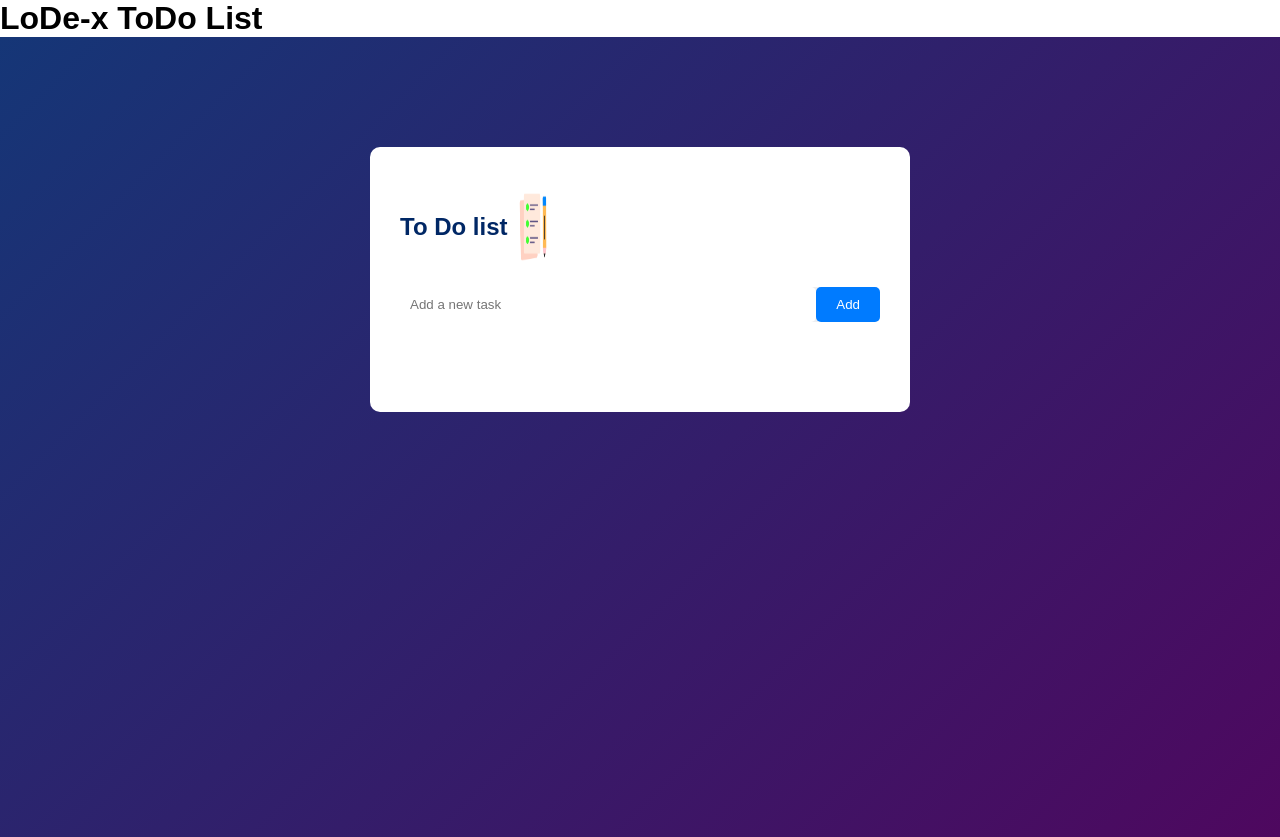
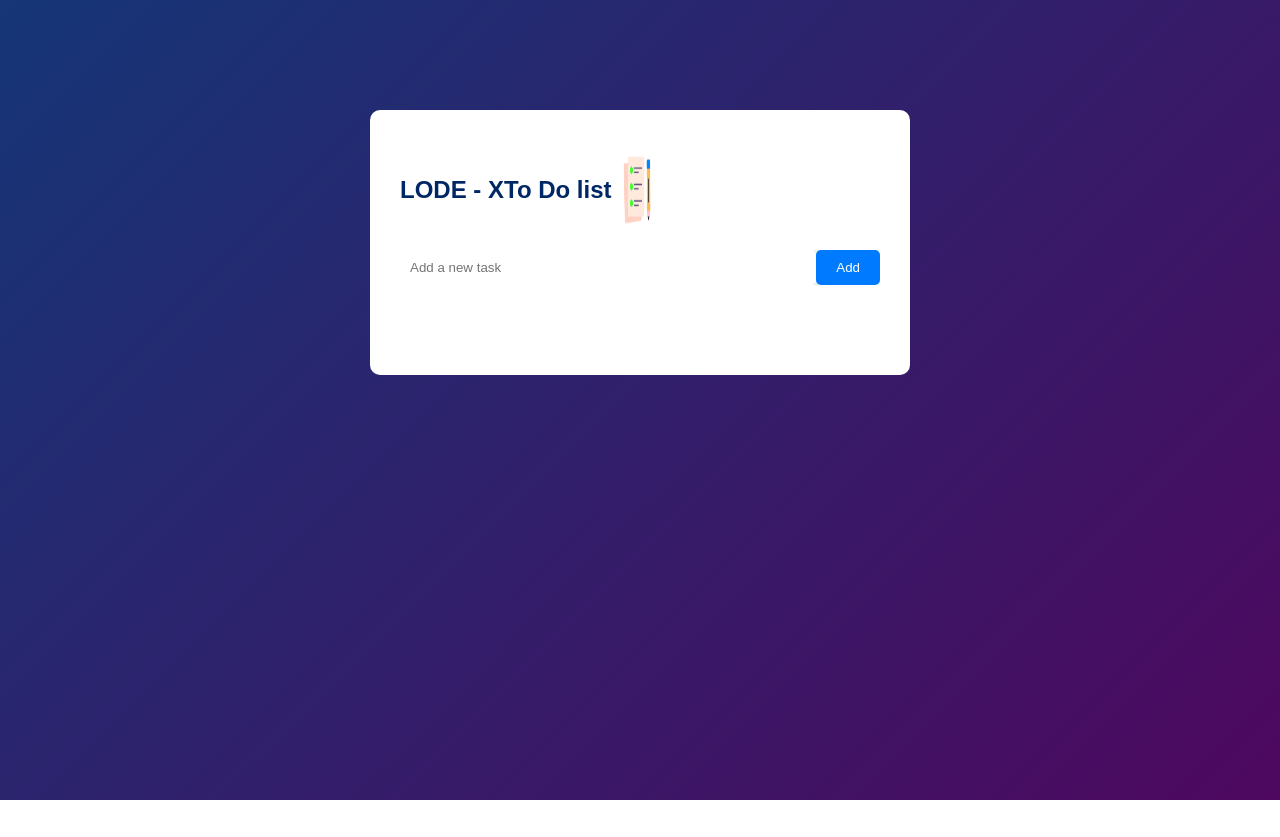
Before and after one commit to lochinbek9/todo-list-app, a plain HTML site: page index.html in a window 1280 px wide. After the commit the page ends 800 px from the top, so only its background shows below. Drawn offline with Linux system fonts and the light colour scheme.

Commit message:
h1 title changed

```diff
--- a/index.html
+++ b/index.html
@@ -4,13 +4,13 @@
     <meta charset="UTF-8">
     <meta name="viewport" content="width=device-width, initial-scale=1.0">
     <link rel="stylesheet" href="./css/main.css">
-    <title>lode-x ToDo List</title>
+    <title>lode-x || ToDo List</title>
 </head>
 <body>
-    <h1>LoDe-x ToDo List</h1>
+
      <div class="container">
         <div class="todo-app">
-            <h2>To Do list <img src="./images/icon.png" alt="" width="80" height="80"></h2>
+            <h2>LODE - XTo Do list <img src="./images/icon.png" alt="" width="80" height="80"></h2>
             <div class="row">
                 <input type="text" id="input-box" placeholder="Add a new task">
                 <button id="add-btn" onclick="addTask()">Add</button>
```
